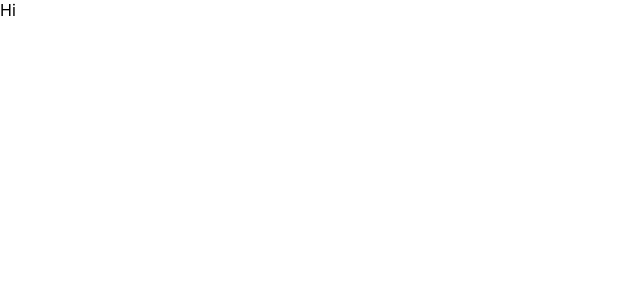
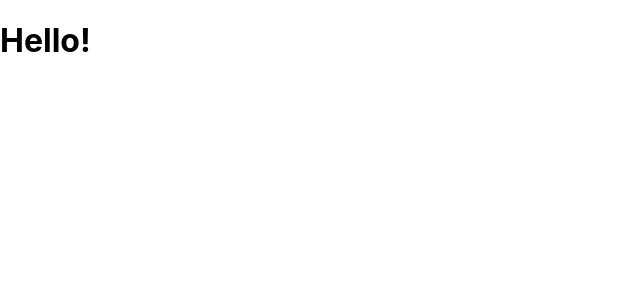
Before and after one commit to YangLongWang/taking-diary, a React (Create React App) app in the folder client/: page / in a window 1280 px wide. Shown: the top 300 px of the page, without its empty margins (0-640 px from the left). Built offline with nearby package versions, Linux system fonts and the light colour scheme.

Commit message:
add Home, Signup, Login on front-end, add react-router-dom, can show content at page

```diff
--- a/client/src/App.js
+++ b/client/src/App.js
@@ -5,6 +5,7 @@ import {
   ApolloProvider,
   createHttpLink,
 } from "@apollo/client";
+import { BrowserRouter as Router, Routes, Route, Link } from "react-router-dom";
 import { setContext } from "@apollo/client/link/context";
 
 import "./App.css";
@@ -34,9 +35,15 @@ const client = new ApolloClient({
 
 function App() {
   return (
-    <div>
-      <div>Hi</div>
-    </div>
+    <ApolloProvider client={client}>
+      <Router>
+        <Routes>
+          <Route path='/' element={<Home  />} />
+          <Route path='/signup' element={<Signup />} />
+          <Route path='/login' element={<Login />} />
+        </Routes>
+      </Router>
+    </ApolloProvider>
   );
 }
 
--- a/client/src/pages/Home.js
+++ b/client/src/pages/Home.js
@@ -1,7 +1,7 @@
 import React from "react";
 
 function Home() {
-  <h1>Hello!</h1>;
+  return <h1>Hello!</h1>;
 }
 
 export default Home;
--- a/client/src/pages/Login.js
+++ b/client/src/pages/Login.js
@@ -1,7 +1,7 @@
 import React from "react";
 
 function Login() {
-  <h1>Hello!</h1>;
+  return <h1>Hello!</h1>;
 }
 
 export default Login;
--- a/client/src/pages/Signup.js
+++ b/client/src/pages/Signup.js
@@ -1,7 +1,7 @@
 import React from "react";
 
 function Signup() {
-  <h1>Hello!</h1>;
+  return <h1>Hello!</h1>;
 }
 
 export default Signup;
```
Also changed, not shown: client/src/logo.svg (deleted), 1 other file (tests, documents, lock files or other folders).
